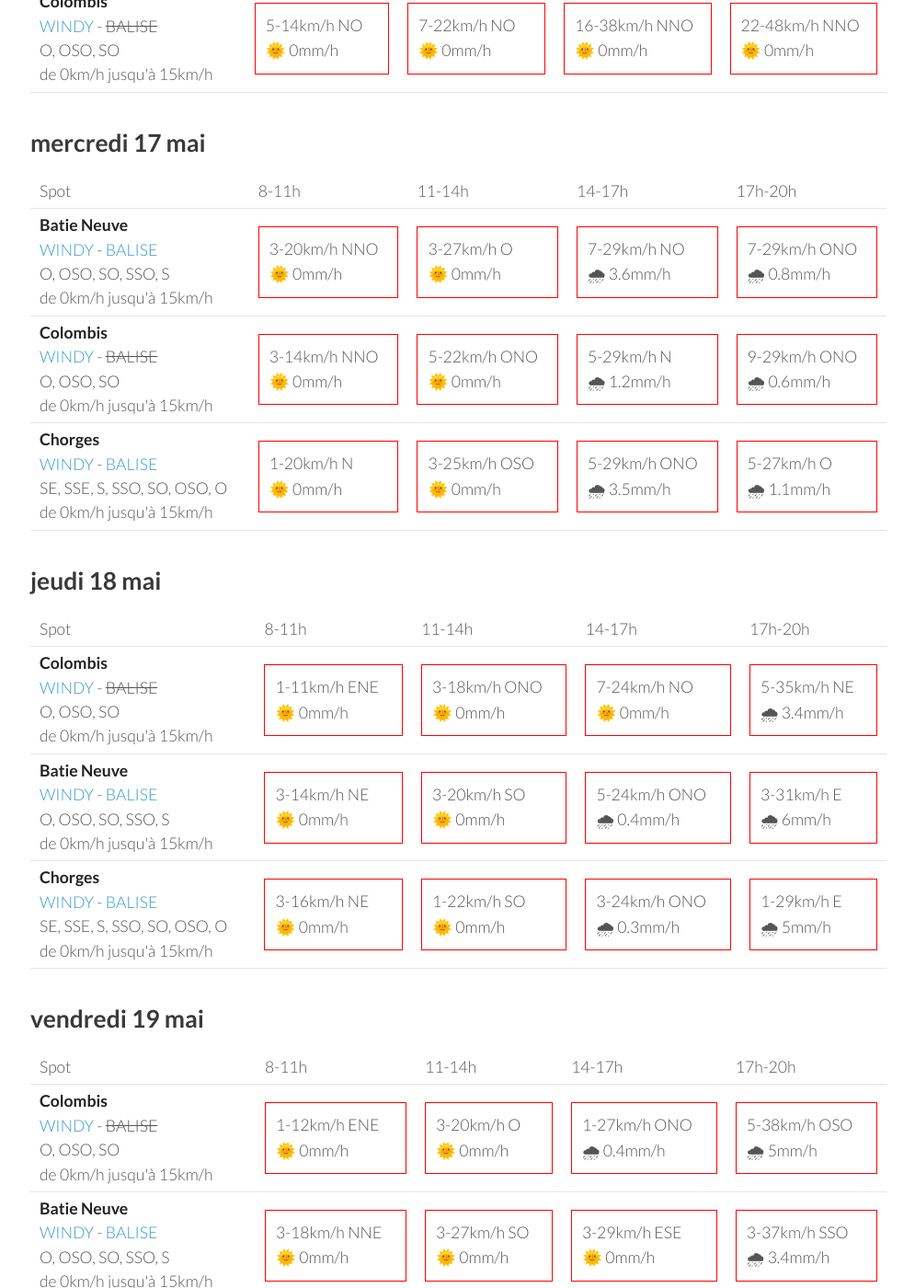
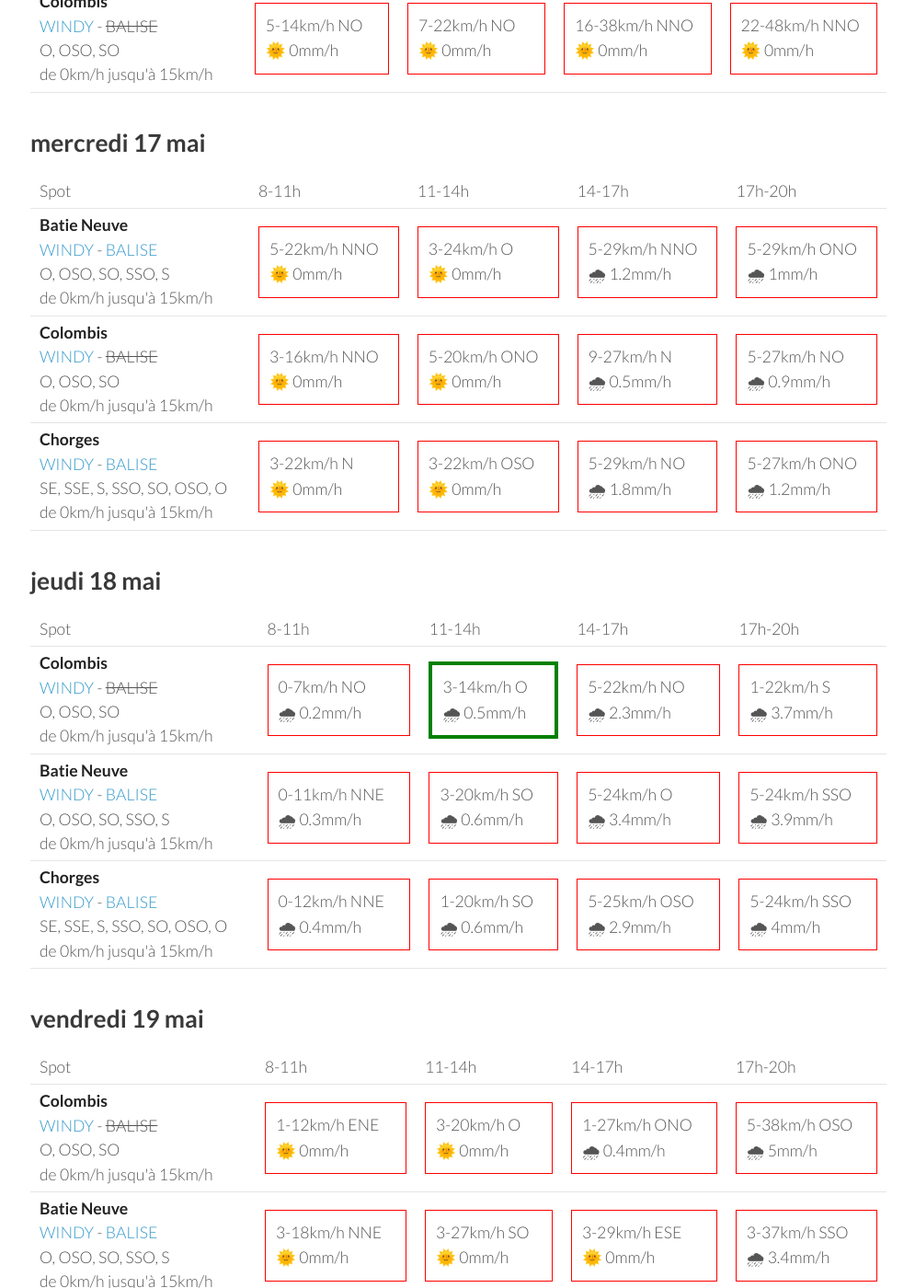
Before and after one commit to parapente-dans-le-nord/parapente-dans-le-nord.github.io, a Jekyll site: the page built from serre_poncon.markdown, in a window 1280 px wide and 1400 px high, scrolled down 1092 px. Shown: the whole window at 92% size, without its empty margins (25-1020 px from the left). Built offline with Jekyll 4.4.1, drawn with Linux system fonts in a browser that asks for light colours; some of the changed text lies outside the part shown.

Commit message:
update index.markdown

```diff
--- a/serre_poncon.markdown
+++ b/serre_poncon.markdown
@@ -113,30 +113,30 @@ page mise à jour le lundi 15 mai 13:31
 <tr>
         <td><strong>Batie Neuve</strong><br><a href="https://windy.com/44.584/6.236?44.559,6.262,10,m:eTtagly">WINDY</a> - <span class=""><a href="https://www.openwindmap.org/PP554">BALISE</a> </span><br> <span class="vent-favorable">O, OSO, SO, SSO, S</span><br><span class="force-vent">de 0km/h jusqu'à 15km/h</span> </td>
 
-            <td><div class="not-flyable"><p>3-20km/h NNO</p><p>🌞 0mm/h</p></div></td>
-            <td><div class="not-flyable"><p>3-27km/h O</p><p>🌞 0mm/h</p></div></td>
-            <td><div class="not-flyable"><p>7-29km/h NO</p><p>🌧 3.6mm/h</p></div></td>
-            <td><div class="not-flyable"><p>7-29km/h ONO</p><p>🌧 0.8mm/h</p></div></td>
+            <td><div class="not-flyable"><p>5-22km/h NNO</p><p>🌞 0mm/h</p></div></td>
+            <td><div class="not-flyable"><p>3-24km/h O</p><p>🌞 0mm/h</p></div></td>
+            <td><div class="not-flyable"><p>5-29km/h NNO</p><p>🌧 1.2mm/h</p></div></td>
+            <td><div class="not-flyable"><p>5-29km/h ONO</p><p>🌧 1mm/h</p></div></td>
 
 
     </tr>
 <tr>
         <td><strong>Colombis</strong><br><a href="https://windy.com/44.494/6.216?44.559,6.262,10">WINDY</a> - <span class="no-balise"> BALISE </span><br> <span class="vent-favorable">O, OSO, SO</span><br><span class="force-vent">de 0km/h jusqu'à 15km/h</span> </td>
 
-            <td><div class="not-flyable"><p>3-14km/h NNO</p><p>🌞 0mm/h</p></div></td>
-            <td><div class="not-flyable"><p>5-22km/h ONO</p><p>🌞 0mm/h</p></div></td>
-            <td><div class="not-flyable"><p>5-29km/h N</p><p>🌧 1.2mm/h</p></div></td>
-            <td><div class="not-flyable"><p>9-29km/h ONO</p><p>🌧 0.6mm/h</p></div></td>
+            <td><div class="not-flyable"><p>3-16km/h NNO</p><p>🌞 0mm/h</p></div></td>
+            <td><div class="not-flyable"><p>5-20km/h ONO</p><p>🌞 0mm/h</p></div></td>
+            <td><div class="not-flyable"><p>9-27km/h N</p><p>🌧 0.5mm/h</p></div></td>
+            <td><div class="not-flyable"><p>5-27km/h NO</p><p>🌧 0.9mm/h</p></div></td>
 
 
     </tr>
 <tr>
         <td><strong>Chorges</strong><br><a href="https://windy.com/44.578/6.280?44.559,6.262,10">WINDY</a> - <span class=""><a href="https://www.openwindmap.org/PP554">BALISE</a> </span><br> <span class="vent-favorable">SE, SSE, S, SSO, SO, OSO, O</span><br><span class="force-vent">de 0km/h jusqu'à 15km/h</span> </td>
 
-            <td><div class="not-flyable"><p>1-20km/h N</p><p>🌞 0mm/h</p></div></td>
-            <td><div class="not-flyable"><p>3-25km/h OSO</p><p>🌞 0mm/h</p></div></td>
-            <td><div class="not-flyable"><p>5-29km/h ONO</p><p>🌧 3.5mm/h</p></div></td>
-            <td><div class="not-flyable"><p>5-27km/h O</p><p>🌧 1.1mm/h</p></div></td>
+            <td><div class="not-flyable"><p>3-22km/h N</p><p>🌞 0mm/h</p></div></td>
+            <td><div class="not-flyable"><p>3-22km/h OSO</p><p>🌞 0mm/h</p></div></td>
+            <td><div class="not-flyable"><p>5-29km/h NO</p><p>🌧 1.8mm/h</p></div></td>
+            <td><div class="not-flyable"><p>5-27km/h ONO</p><p>🌧 1.2mm/h</p></div></td>
 
 
     </tr>
@@ -159,30 +159,30 @@ page mise à jour le lundi 15 mai 13:31
 <tr>
         <td><strong>Colombis</strong><br><a href="https://windy.com/44.494/6.216?44.559,6.262,10">WINDY</a> - <span class="no-balise"> BALISE </span><br> <span class="vent-favorable">O, OSO, SO</span><br><span class="force-vent">de 0km/h jusqu'à 15km/h</span> </td>
 
-            <td><div class="not-flyable"><p>1-11km/h ENE</p><p>🌞 0mm/h</p></div></td>
-            <td><div class="not-flyable"><p>3-18km/h ONO</p><p>🌞 0mm/h</p></div></td>
-            <td><div class="not-flyable"><p>7-24km/h NO</p><p>🌞 0mm/h</p></div></td>
-            <td><div class="not-flyable"><p>5-35km/h NE</p><p>🌧 3.4mm/h</p></div></td>
+            <td><div class="not-flyable"><p>0-7km/h NO</p><p>🌧 0.2mm/h</p></div></td>
+            <td><div class="flyable"><p>3-14km/h O</p><p>🌧 0.5mm/h</p></div></td>
+            <td><div class="not-flyable"><p>5-22km/h NO</p><p>🌧 2.3mm/h</p></div></td>
+            <td><div class="not-flyable"><p>1-22km/h S</p><p>🌧 3.7mm/h</p></div></td>
 
 
     </tr>
 <tr>
         <td><strong>Batie Neuve</strong><br><a href="https://windy.com/44.584/6.236?44.559,6.262,10,m:eTtagly">WINDY</a> - <span class=""><a href="https://www.openwindmap.org/PP554">BALISE</a> </span><br> <span class="vent-favorable">O, OSO, SO, SSO, S</span><br><span class="force-vent">de 0km/h jusqu'à 15km/h</span> </td>
 
-            <td><div class="not-flyable"><p>3-14km/h NE</p><p>🌞 0mm/h</p></div></td>
-            <td><div class="not-flyable"><p>3-20km/h SO</p><p>🌞 0mm/h</p></div></td>
-            <td><div class="not-flyable"><p>5-24km/h ONO</p><p>🌧 0.4mm/h</p></div></td>
-            <td><div class="not-flyable"><p>3-31km/h E</p><p>🌧 6mm/h</p></div></td>
+            <td><div class="not-flyable"><p>0-11km/h NNE</p><p>🌧 0.3mm/h</p></div></td>
+            <td><div class="not-flyable"><p>3-20km/h SO</p><p>🌧 0.6mm/h</p></div></td>
+            <td><div class="not-flyable"><p>5-24km/h O</p><p>🌧 3.4mm/h</p></div></td>
+            <td><div class="not-flyable"><p>5-24km/h SSO</p><p>🌧 3.9mm/h</p></div></td>
 
 
     </tr>
 <tr>
         <td><strong>Chorges</strong><br><a href="https://windy.com/44.578/6.280?44.559,6.262,10">WINDY</a> - <span class=""><a href="https://www.openwindmap.org/PP554">BALISE</a> </span><br> <span class="vent-favorable">SE, SSE, S, SSO, SO, OSO, O</span><br><span class="force-vent">de 0km/h jusqu'à 15km/h</span> </td>
 
-            <td><div class="not-flyable"><p>3-16km/h NE</p><p>🌞 0mm/h</p></div></td>
-            <td><div class="not-flyable"><p>1-22km/h SO</p><p>🌞 0mm/h</p></div></td>
-            <td><div class="not-flyable"><p>3-24km/h ONO</p><p>🌧 0.3mm/h</p></div></td>
-            <td><div class="not-flyable"><p>1-29km/h E</p><p>🌧 5mm/h</p></div></td>
+            <td><div class="not-flyable"><p>0-12km/h NNE</p><p>🌧 0.4mm/h</p></div></td>
+            <td><div class="not-flyable"><p>1-20km/h SO</p><p>🌧 0.6mm/h</p></div></td>
+            <td><div class="not-flyable"><p>5-25km/h OSO</p><p>🌧 2.9mm/h</p></div></td>
+            <td><div class="not-flyable"><p>5-24km/h SSO</p><p>🌧 4mm/h</p></div></td>
 
 
     </tr>
```
Also changed, not shown: other parts of serre_poncon.markdown (+1 -1 lines).
